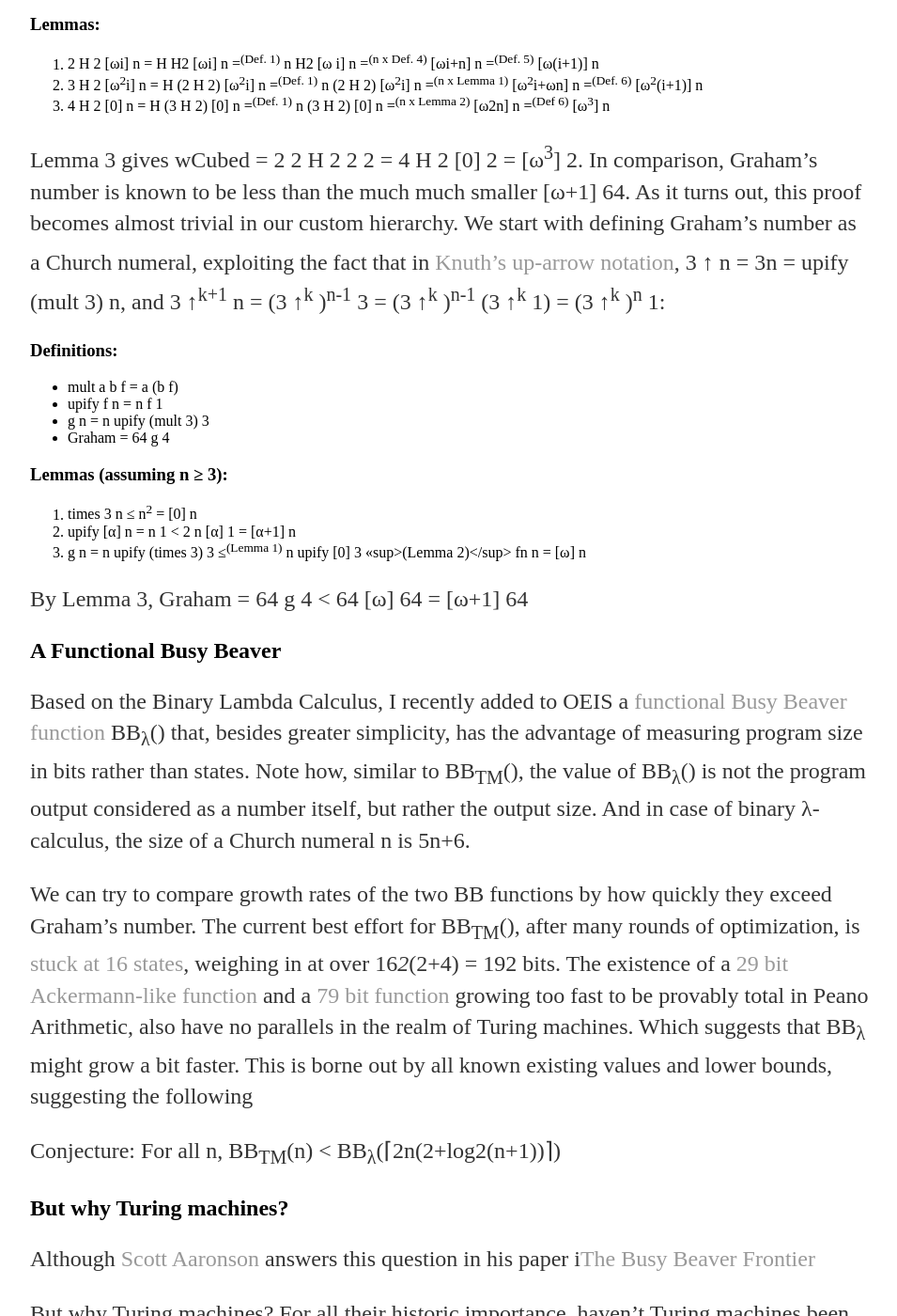
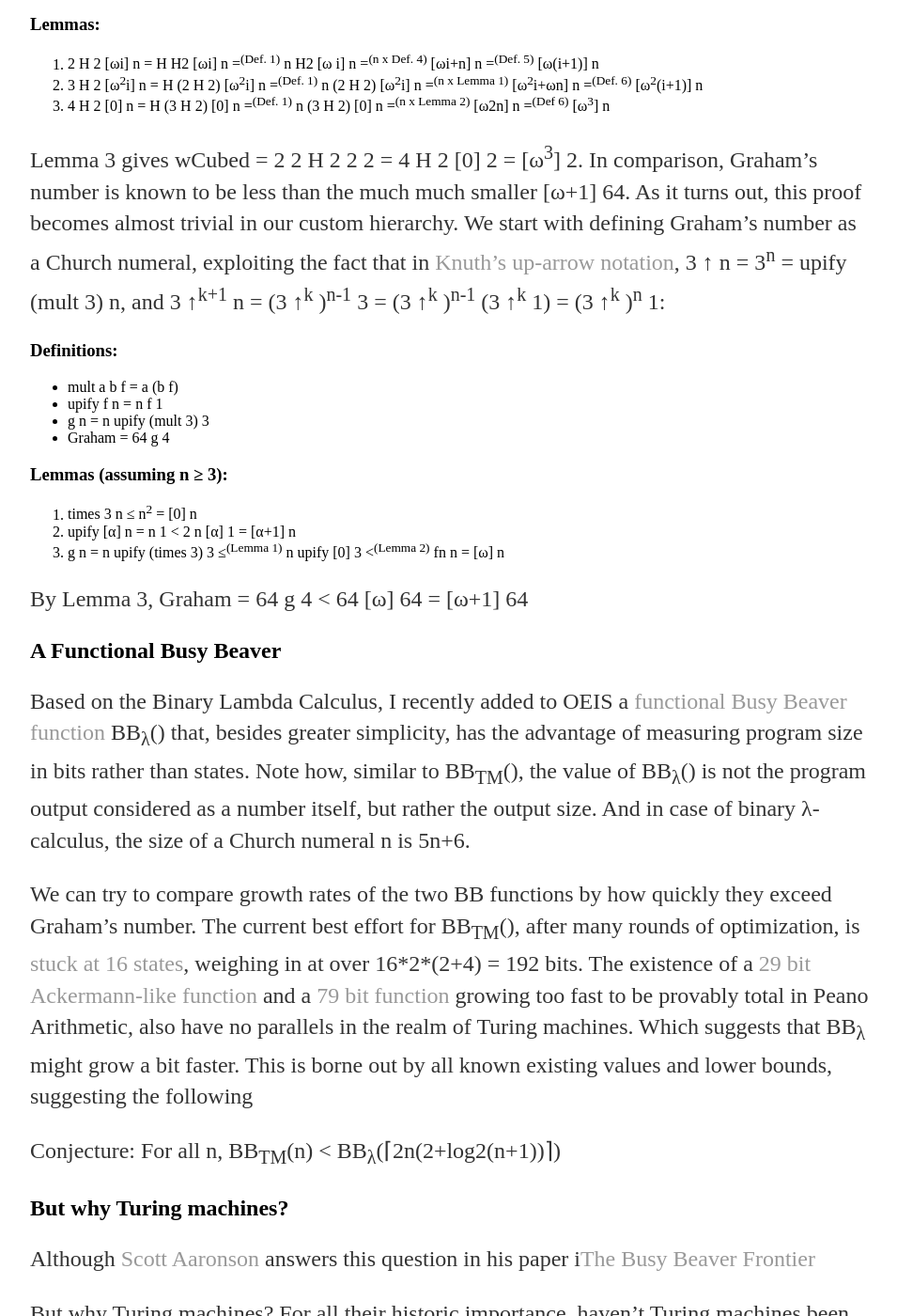
Before and after one commit to tromp/tromp.github.io, a Jekyll site: the page built from _posts/2023-03-25-largest-number.md, in a window 1280 px wide and 1400 px high, scrolled down 3374 px. Shown: the whole window at 94% size, without its empty margins (160-1115 px from the left). Built offline with Jekyll 4.4.1, drawn with Linux system fonts in a browser that asks for light colours.

Commit message:
fix more typos

```diff
--- a/_posts/2023-03-25-largest-number.md
+++ b/_posts/2023-03-25-largest-number.md
@@ -147,7 +147,7 @@ Graham's number is known to be less than the much much smaller [ω+1] 64. As it
 turns out, this proof becomes almost trivial in our custom hierarchy. We start
 with defining Graham's number as a Church numeral, exploiting the fact that in
 [Knuth's up-arrow notation](https://en.wikipedia.org/wiki/Knuth%27s_up-arrow_notation),
-3 ↑ n = 3<sup></sup>n = upify (mult 3) n, and 3 ↑<sup>k+1</sup> n = (3 ↑<sup>k</sup>
+3 ↑ n = 3<sup>n</sup> = upify (mult 3) n, and 3 ↑<sup>k+1</sup> n = (3 ↑<sup>k</sup>
 )<sup>n-1</sup> 3 = (3 ↑<sup>k</sup> )<sup>n-1</sup> (3 ↑<sup>k</sup> 1) = (3 ↑<sup>k</sup> )<sup>n</sup> 1:
 
 ### Definitions:
@@ -161,7 +161,7 @@ with defining Graham's number as a Church numeral, exploiting the fact that in
 
 1. times 3 n ≤ n<sup>2</sup> = [0] n
 2. upify [α] n = n 1 < 2 n [α] 1 = [α+1] n
-3. g n = n upify (times 3) 3 ≤<sup>(Lemma 1)</sup> n upify [0] 3 <<sup>(Lemma 2)</sup> fn n = [ω] n
+3. g n = n upify (times 3) 3 ≤<sup>(Lemma 1)</sup> n upify [0] 3 &lt;<sup>(Lemma 2)</sup> fn n = [ω] n
 
 By Lemma 3, Graham = 64 g 4 < 64 [ω] 64 = [ω+1] 64
 
@@ -177,7 +177,7 @@ numeral n is 5n+6.
 We can try to compare growth rates of the two BB functions by how quickly they
 exceed Graham's number. The current best effort for BB<sub>TM</sub>(), after many rounds
 of optimization, is [stuck at 16 states](https://googology.fandom.com/wiki/Busy_beaver_function#Small_values),
-weighing in at over 16*2*(2+4) = 192
+weighing in at over 16\*2\*(2+4) = 192
 bits. The existence of a [29 bit Ackermann-like function](https://mathoverflow.net/questions/353514/whats-the-smallest-lambda-calculus-term-not-known-to-have-a-normal-form)
 and a [79 bit function](https://github.com/tromp/AIT/blob/master/fast_growing_and_conjectures/E0.lam)
 growing too fast to be provably total in Peano Arithmetic, also have no
```
